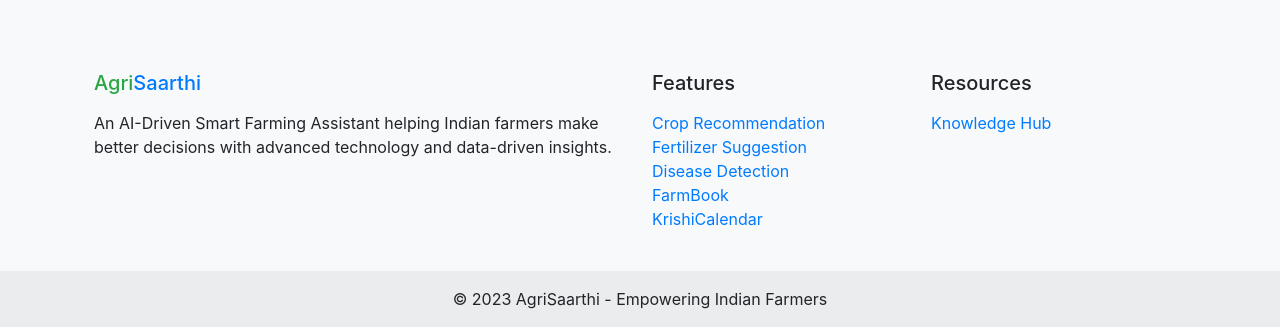
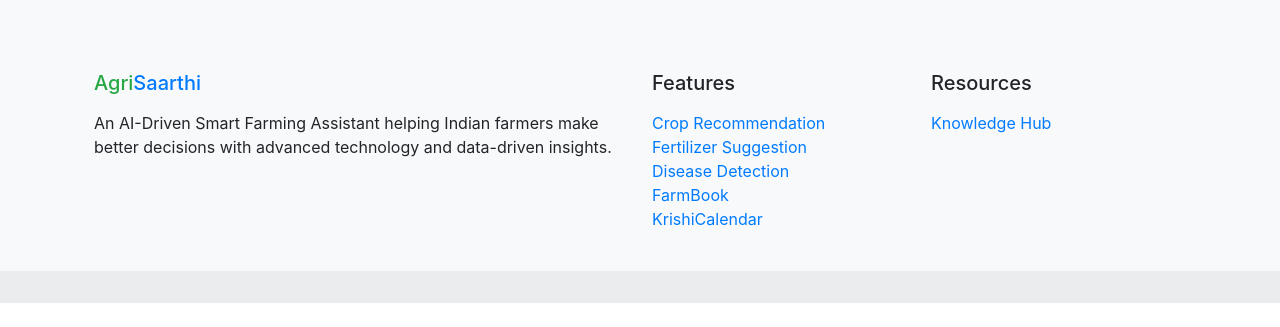
Before and after one commit to nitya-mishraa/SmartHarvest, a Flask app: page /disease-detection in a window 1280 px wide. Shown: the part 1302-1629 px from the top of the page. After the commit the page ends 1605 px from the top, so only its background shows below. Run offline with Flask 3, Linux system fonts and the light colour scheme.

Commit message:
Remove outdated copyright information from the website footer
Removes the static copyright notice "© 2023 AgriSaarthi" from the `templates/base.html` footer.

Replit-Commit-Author: Agent
Replit-Commit-Session-Id: 20bc4d85-4401-4522-b94e-b6fa9ace5435
Replit-Commit-Screenshot-Url: https://storage.googleapis.com/screenshot-production-us-central1/a77f1cef-5e2f-4294-ab83-b7f0b2c2aa24/2d7cf009-ceda-4098-85f7-6d9def497c41.jpg

```diff
--- a/templates/base.html
+++ b/templates/base.html
@@ -198,7 +198,7 @@
             </div>
         </div>
         <div class="text-center p-3" style="background-color: rgba(0, 0, 0, 0.05);">
-            © 2023 AgriSaarthi - Empowering Indian Farmers
+
         </div>
     </footer>
 
```
